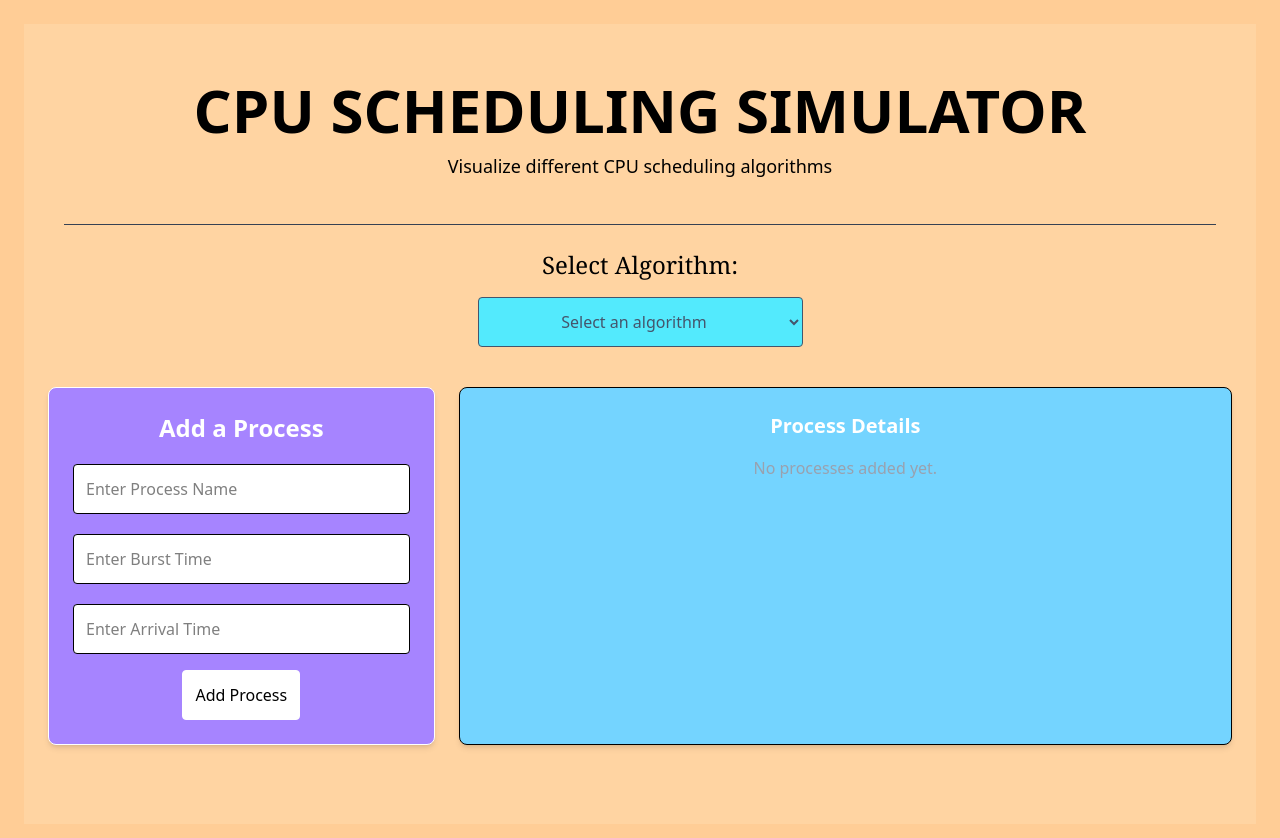
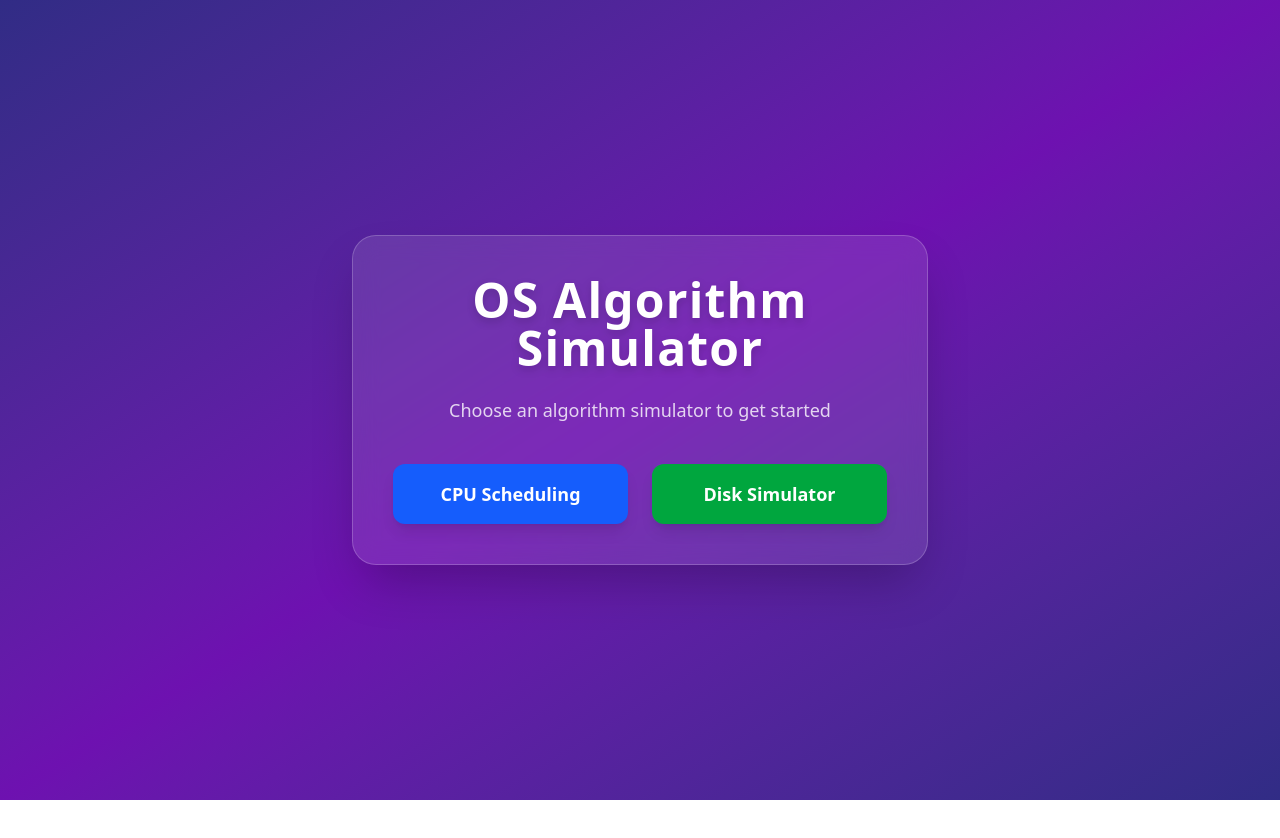
Before and after one commit to devkumar3631/cpu-simulator, a React (Vite) app: page / in a window 1280 px wide. Shown: the top 838 px of the page. After the commit the page ends 800 px from the top, so only its background shows below. Built offline with nearby package versions, Linux system fonts and the light colour scheme.

Commit message:
front page

```diff
--- a/package.json
+++ b/package.json
@@ -21,6 +21,7 @@
     "react-helmet-async": "^2.0.5",
     "react-hot-toast": "^2.5.2",
     "react-icons": "^5.5.0",
+    "react-router-dom": "^7.6.0",
     "react-toastify": "^11.0.5",
     "webkit": "^0.0.0"
   },
--- a/src/App.jsx
+++ b/src/App.jsx
@@ -1,19 +1,19 @@
-import { useEffect } from "react";
+import Rect from "react";
+import { BrowserRouter as Router, Routes, Route } from "react-router-dom";
+//import FrontPage from "./pages/FrontPage";
 import Scheduler from "./components/Scheduler";
-import GitHubFooter from "./components/GitHubFooter";
-import "./App.css";
+//import DiskSimulator from "./components/DiskSimulator";
+import FrontPage from "./components/Frontpage";
 
 function App() {
-  useEffect(() => {
-    document.title = "CPU Scheduler";
-  }, []);
   return (
-    <div className="bg-dark">
-        <div className="m-auto p-6 bg-orange-300/70">
-        <Scheduler />
-        </div>
-        {/* <GitHubFooter /> */}
-    </div>
+    <Router>
+      <Routes>
+        <Route path="/" element={<FrontPage />} />
+        <Route path="/cpu-scheduling" element={<Scheduler />} />
+        {/* <Route path="/disk-simulator" element={<DiskSimulator />} />  */}
+      </Routes>
+    </Router>
   );
 }
 
--- /dev/null
+++ b/src/components/Frontpage.jsx
@@ -0,0 +1,36 @@
+import { useNavigate } from "react-router-dom";
+
+function FrontPage() {
+  const navigate = useNavigate();
+
+  return (
+    <div className="min-h-screen flex flex-col justify-center items-center bg-gradient-to-br from-indigo-900 via-purple-800 to-indigo-900 text-white p-6">
+      <div className="bg-white/10 backdrop-blur-md p-10 rounded-3xl shadow-2xl max-w-xl w-full text-center border border-white/20">
+        <h1 className="text-5xl font-extrabold mb-6 tracking-wide drop-shadow-lg">
+          OS Algorithm Simulator
+        </h1>
+        <p className="text-lg mb-10 text-white/80">
+          Choose an algorithm simulator to get started
+        </p>
+
+        <div className="grid grid-cols-1 sm:grid-cols-2 gap-6">
+          <button
+            onClick={() => navigate("/cpu-scheduling")}
+            className="py-4 px-6 bg-blue-600 hover:bg-blue-700 transition-all duration-300 rounded-xl text-lg font-semibold shadow-lg hover:scale-105"
+          >
+            CPU Scheduling
+          </button>
+
+          <button
+            onClick={() => navigate("/disk-simulator")}
+            className="py-4 px-6 bg-green-600 hover:bg-green-700 transition-all duration-300 rounded-xl text-lg font-semibold shadow-lg hover:scale-105"
+          >
+            Disk Simulator
+          </button>
+        </div>
+      </div>
+    </div>
+  );
+}
+
+export default FrontPage;
```
Also changed, not shown: src/components/Scheduler.jsx (+6 -6 lines), 1 other file (tests, documents, lock files or other folders).
